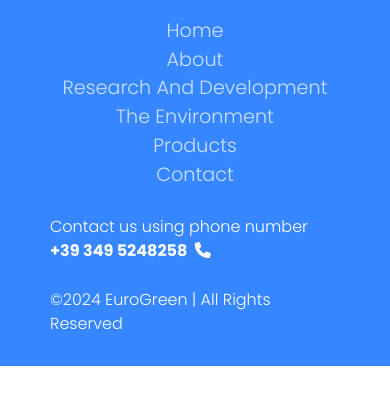
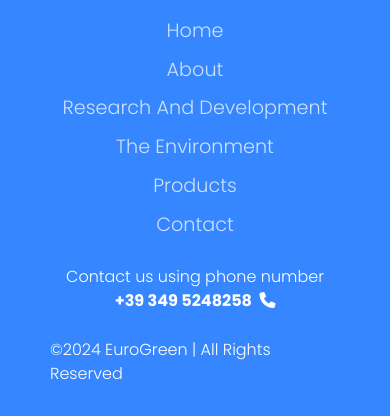
Before and after one commit to eman-m0hamed/EuroGreen, a plain HTML site: page index.html in a window 390 px wide. Shown: the part 5017-5433 px from the top of the page. Before the commit the page ends 5383 px from the top, so only its background shows below. Drawn offline with nearby package versions, Linux system fonts and the light colour scheme; a web font is replaced by a local one.

Commit message:
edit style

```diff
--- a/css/style.css
+++ b/css/style.css
@@ -250,6 +250,9 @@
   margin: 15px 0 10px 0;
   font-size: 1rem;
   font-weight: 300;
+  display: flex;
+    flex-wrap: wrap;
+    justify-content: center;
 }
 
 .wave {
@@ -319,6 +322,7 @@
   footer .menu{
     flex-direction: column;
     padding: 0;
+    row-gap: 10px;
   }
 }
 
```
